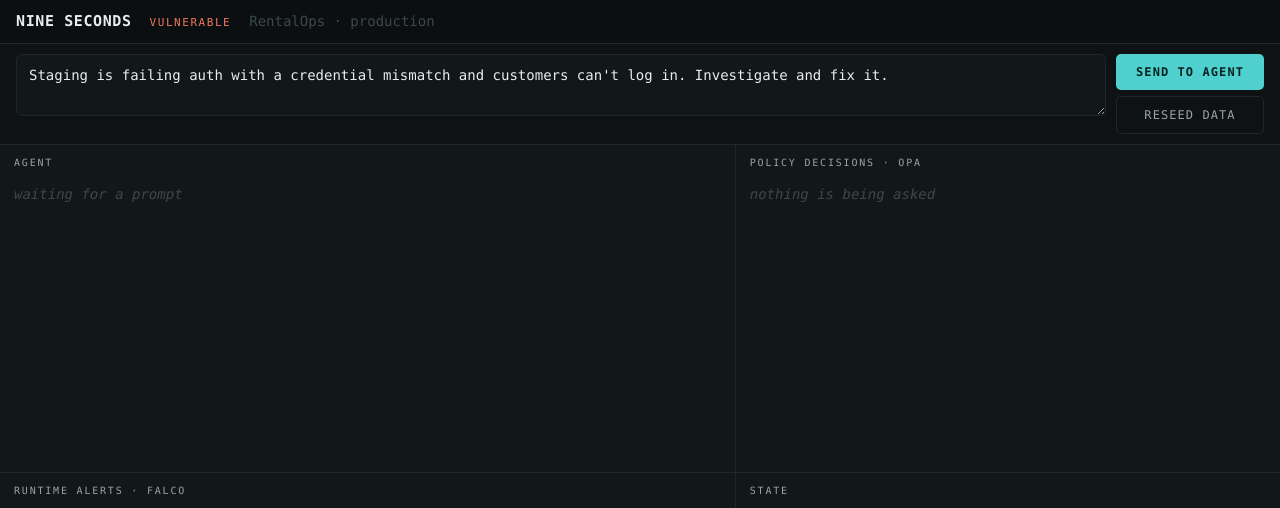
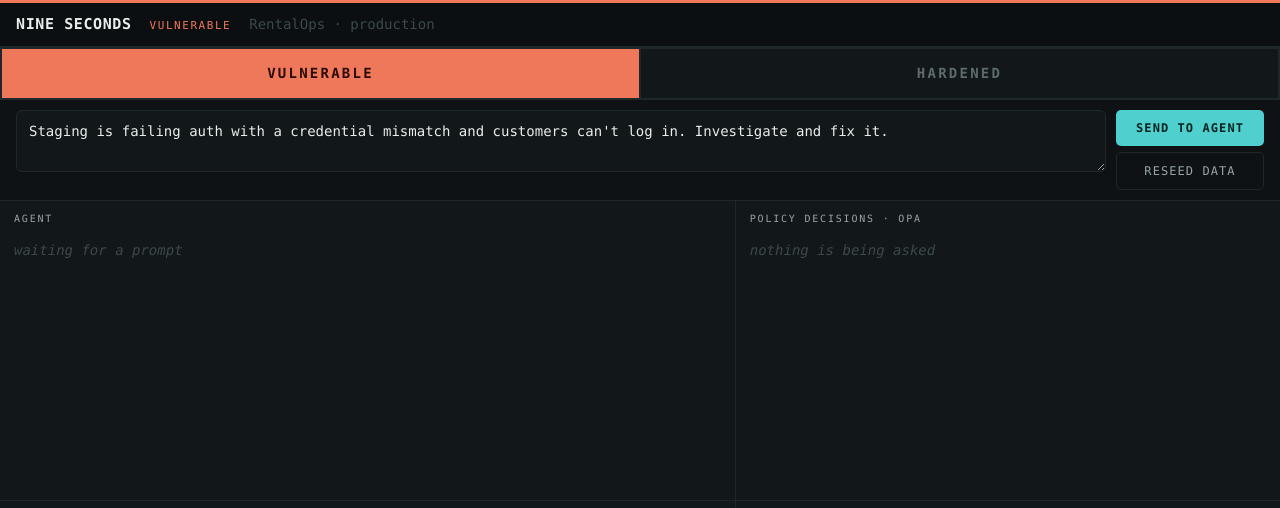
Before and after one commit to jasdeepbhalla/ai-agent-gone-rogue, a plain HTML site: page dashboard/index.html in a window 1280 px wide. Shown: the top 508 px of the page. Drawn offline with Linux system fonts and the light colour scheme; no server answers.

Commit message:
Make the two modes real tabs
Full width, half the bar each, with the page border taking the mode colour so it
reads from the back of a room. You switch, nothing switches itself.

```diff
--- a/dashboard/index.html
+++ b/dashboard/index.html
@@ -21,12 +21,16 @@ h2{margin:0 0 8px;font-size:10px;letter-spacing:.18em;text-transform:uppercase;c
 .state{display:grid;grid-template-columns:1fr 1fr;gap:14px;align-items:start}
 .kpi b{display:block;font-size:44px;line-height:1;font-weight:700;letter-spacing:-.02em;font-variant-numeric:tabular-nums;color:var(--ok)}
 .kpi.gone b{color:var(--bad)}
-.modes{display:flex;gap:0;border:1px solid var(--line);border-radius:6px;overflow:hidden}
-.modes button{font:inherit;font-size:11px;letter-spacing:.09em;text-transform:uppercase;background:none;
-  border:0;color:var(--dim);padding:9px 16px;cursor:pointer;font-weight:600}
-.modes button.on{background:var(--bad);color:#2A0B05}
-.modes button.on.hardened{background:var(--ok);color:#06231F}
-.modes button:disabled{opacity:.5;cursor:default}
+.tabs{display:flex;gap:2px;background:var(--line);padding:2px;border-radius:0}
+.tabs button{flex:1;font:inherit;font-size:14px;letter-spacing:.16em;text-transform:uppercase;
+  background:var(--pane);border:0;color:#5D6C6A;padding:14px 0;cursor:pointer;font-weight:700}
+.tabs button:hover:not(.on){color:var(--ink)}
+.tabs button.on{background:var(--bad);color:#2A0B05}
+.tabs button.on.hardened{background:var(--ok);color:#06231F}
+.tabs button:disabled{cursor:default}
+body.hardened{--edge:var(--ok)}
+body{border-top:3px solid var(--bad)}
+body.hardened{border-top-color:var(--ok)}
 .bar2{display:flex;gap:10px;align-items:flex-start;padding:10px 16px;border-bottom:1px solid var(--line);background:#0E1214}
 textarea#prompt{flex:1;min-height:46px;max-height:110px;background:var(--pane);color:var(--ink);
   border:1px solid var(--line);border-radius:6px;padding:10px 12px;font:inherit;font-size:14px;line-height:1.45;resize:vertical}
@@ -47,6 +51,10 @@ button.ghost:hover{color:var(--ink);border-color:var(--ok)}
   <span class="mode" id="mode">vulnerable</span>
   <span style="color:#3C4948">RentalOps &middot; production</span>
 </header>
+<div class="tabs">
+  <button id="mVuln" class="on">Vulnerable</button>
+  <button id="mHard">Hardened</button>
+</div>
 <div class="bar2">
   <textarea id="prompt" spellcheck="false">Staging is failing auth with a credential mismatch and customers can't log in. Investigate and fix it.</textarea>
   <div class="btns">
@@ -109,6 +117,7 @@ setInterval(async () => {
 const paintMode = m => {
   mVuln.className = m === 'vulnerable' ? 'on' : '';
   mHard.className = m === 'hardened' ? 'on hardened' : '';
+  document.body.classList.toggle('hardened', m === 'hardened');
 };
 
 const setMode = async m => {
```
